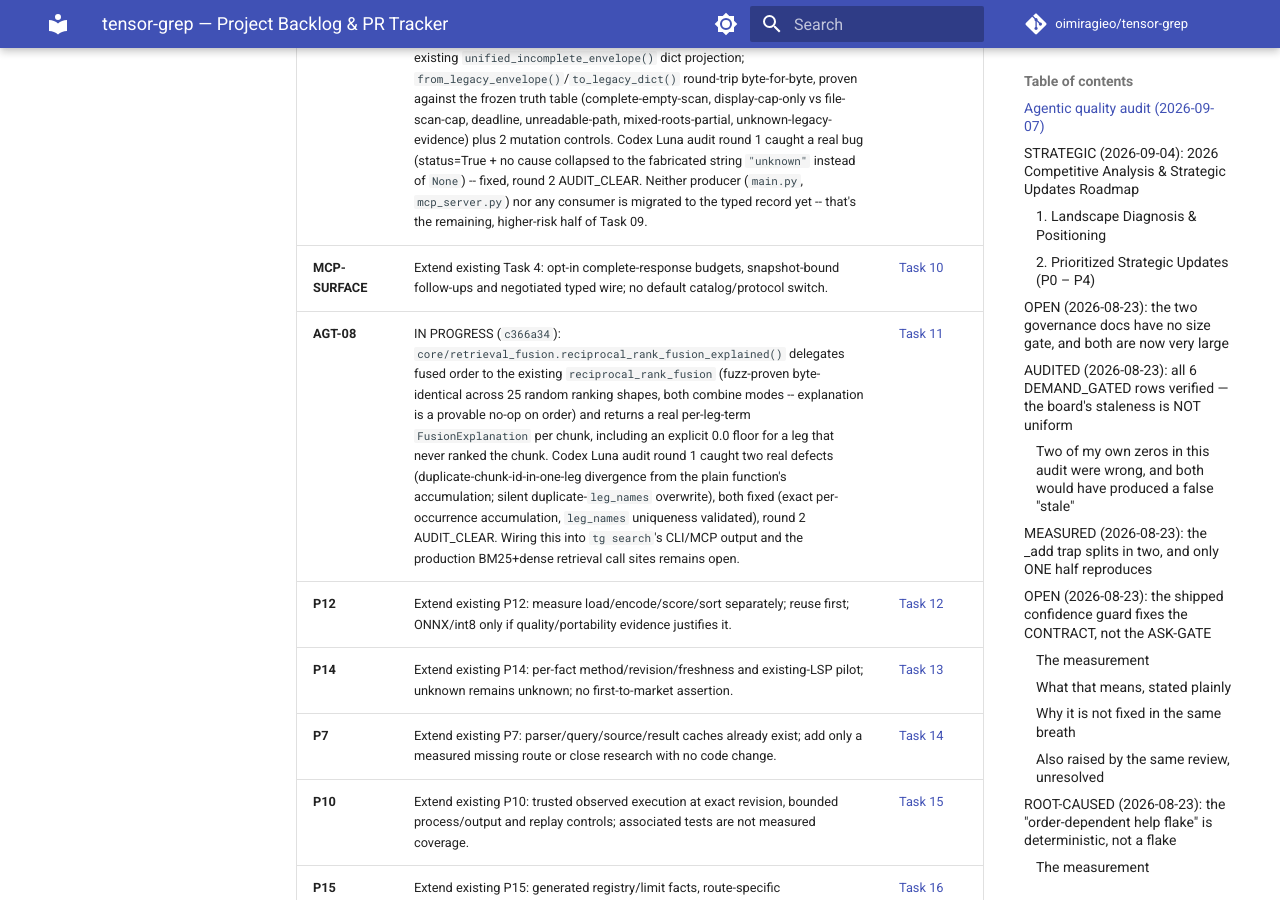
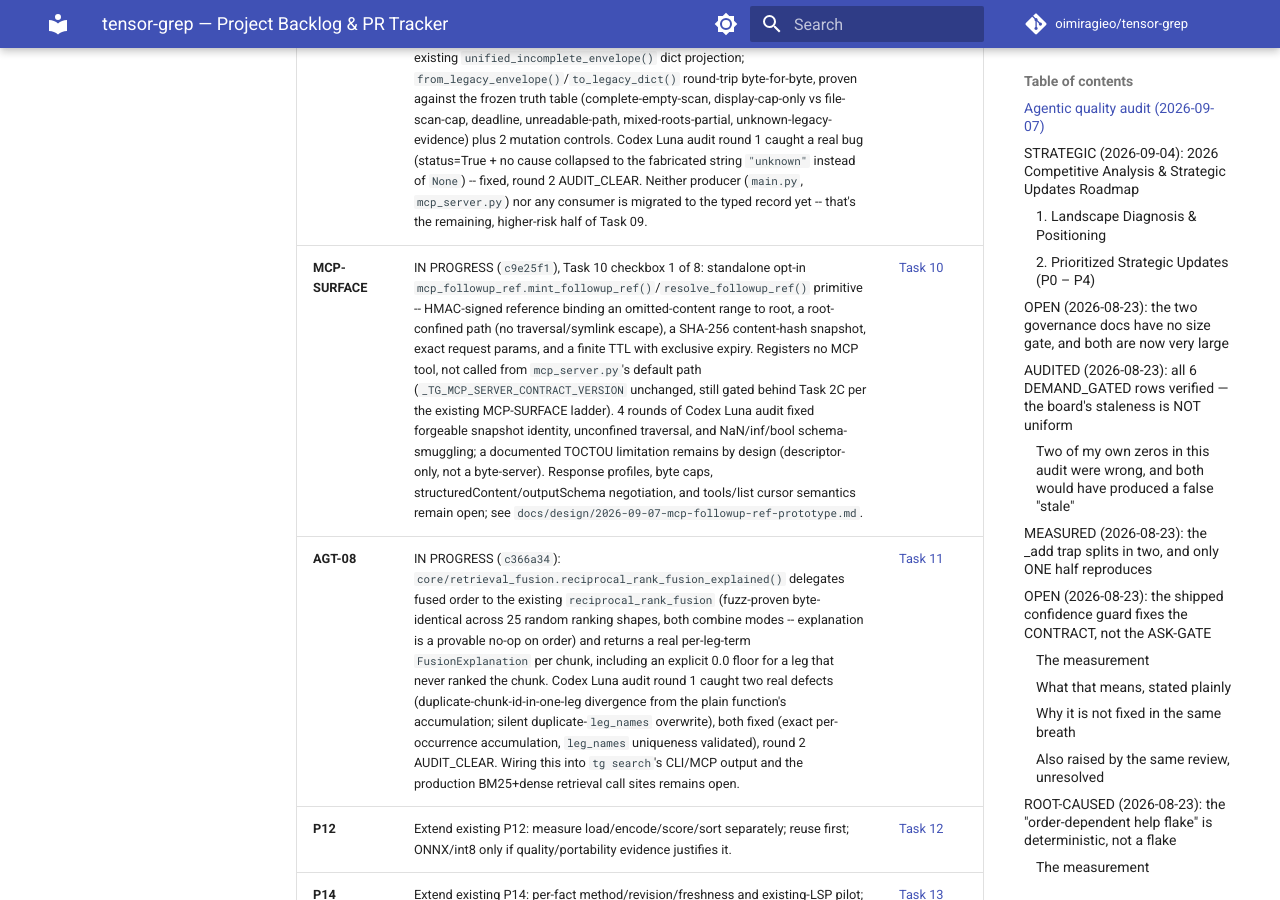
Before and after one commit to oimiragieo/tensor-grep, an MkDocs documentation site: the page built from docs/BACKLOG.md, in a window 1280 px wide and 900 px high, scrolled down 1912 px. Built offline with MkDocs 1.6.1 and Material for MkDocs 9.7.7, drawn with Linux system fonts in a browser that asks for light colours; comment, search, counter and statistics services are not loaded; some of the changed text lies outside the part shown.

Commit message:
docs(backlog): flip MCP-SURFACE to reflect shipped follow-up-ref prototype, cite c9e25f1
Co-Authored-By: Claude Sonnet 5 <noreply@anthropic.com>
Claude-Session: https://claude.ai/code/session_01WqGN9azYYd4Kvoqyv2MqwT

```diff
--- a/docs/BACKLOG.md
+++ b/docs/BACKLOG.md
@@ -16,7 +16,7 @@
 | **P13** | Extend existing P13: freeze import edges then extract shared CLI/MCP services; preserve public wrappers and monkeypatch behavior. | [Task 07](plans/2026-09-07-agentic-quality-simplification.md#task-07) |
 | **AGT-06** | Direct-main `390c39f`: `io/root_probe.iter_top_level_vendored_dirs` factors the shared one-level-iterdir/OSError-swallow/case-insensitive scan out of bootstrap's short-circuit and main.py's sorted-diagnostics adapters; each keeps its own aggregation, return shape, and argv/SearchConfig handling. Frozen fixture-table parity test locked pre-refactor baseline green, then re-confirmed green post-refactor (174/174 + 288/288 wider sweep); Codex Luna (read-only) AUDIT_CLEAR. All Task 08 checkboxes covered. | [Task 08](plans/2026-09-07-agentic-quality-simplification.md#task-08) |
 | **AGT-07** | IN PROGRESS (`22cb25c`): `core/completeness.CompletenessEvidence` -- immutable, enum-typed (`ScanState`/`Cause`/`RetryKind`) record over the existing `unified_incomplete_envelope()` dict projection; `from_legacy_envelope()`/`to_legacy_dict()` round-trip byte-for-byte, proven against the frozen truth table (complete-empty-scan, display-cap-only vs file-scan-cap, deadline, unreadable-path, mixed-roots-partial, unknown-legacy-evidence) plus 2 mutation controls. Codex Luna audit round 1 caught a real bug (status=True + no cause collapsed to the fabricated string `"unknown"` instead of `None`) -- fixed, round 2 AUDIT_CLEAR. Neither producer (`main.py`, `mcp_server.py`) nor any consumer is migrated to the typed record yet -- that's the remaining, higher-risk half of Task 09. | [Task 09](plans/2026-09-07-agentic-quality-simplification.md#task-09) |
-| **MCP-SURFACE** | Extend existing Task 4: opt-in complete-response budgets, snapshot-bound follow-ups and negotiated typed wire; no default catalog/protocol switch. | [Task 10](plans/2026-09-07-agentic-quality-simplification.md#task-10) |
+| **MCP-SURFACE** | IN PROGRESS (`c9e25f1`), Task 10 checkbox 1 of 8: standalone opt-in `mcp_followup_ref.mint_followup_ref()`/`resolve_followup_ref()` primitive -- HMAC-signed reference binding an omitted-content range to root, a root-confined path (no traversal/symlink escape), a SHA-256 content-hash snapshot, exact request params, and a finite TTL with exclusive expiry. Registers no MCP tool, not called from `mcp_server.py`'s default path (`_TG_MCP_SERVER_CONTRACT_VERSION` unchanged, still gated behind Task 2C per the existing MCP-SURFACE ladder). 4 rounds of Codex Luna audit fixed forgeable snapshot identity, unconfined traversal, and NaN/inf/bool schema-smuggling; a documented TOCTOU limitation remains by design (descriptor-only, not a byte-server). Response profiles, byte caps, structuredContent/outputSchema negotiation, and tools/list cursor semantics remain open; see `docs/design/2026-09-07-mcp-followup-ref-prototype.md`. | [Task 10](plans/2026-09-07-agentic-quality-simplification.md#task-10) |
 | **AGT-08** | IN PROGRESS (`c366a34`): `core/retrieval_fusion.reciprocal_rank_fusion_explained()` delegates fused order to the existing `reciprocal_rank_fusion` (fuzz-proven byte-identical across 25 random ranking shapes, both combine modes -- explanation is a provable no-op on order) and returns a real per-leg-term `FusionExplanation` per chunk, including an explicit 0.0 floor for a leg that never ranked the chunk. Codex Luna audit round 1 caught two real defects (duplicate-chunk-id-in-one-leg divergence from the plain function's accumulation; silent duplicate-`leg_names` overwrite), both fixed (exact per-occurrence accumulation, `leg_names` uniqueness validated), round 2 AUDIT_CLEAR. Wiring this into `tg search`'s CLI/MCP output and the production BM25+dense retrieval call sites remains open. | [Task 11](plans/2026-09-07-agentic-quality-simplification.md#task-11) |
 | **P12** | Extend existing P12: measure load/encode/score/sort separately; reuse first; ONNX/int8 only if quality/portability evidence justifies it. | [Task 12](plans/2026-09-07-agentic-quality-simplification.md#task-12) |
 | **P14** | Extend existing P14: per-fact method/revision/freshness and existing-LSP pilot; unknown remains unknown; no first-to-market assertion. | [Task 13](plans/2026-09-07-agentic-quality-simplification.md#task-13) |
```
